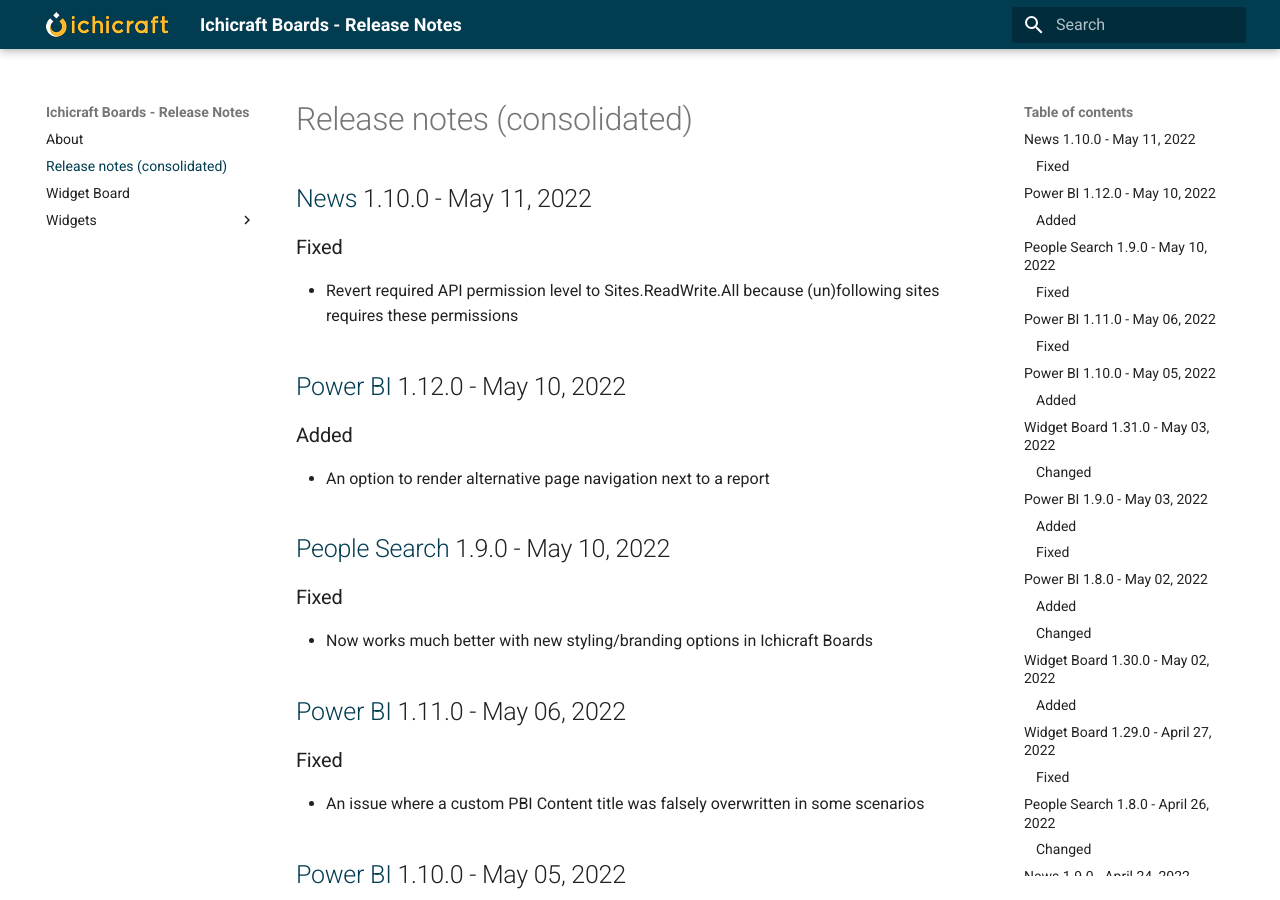
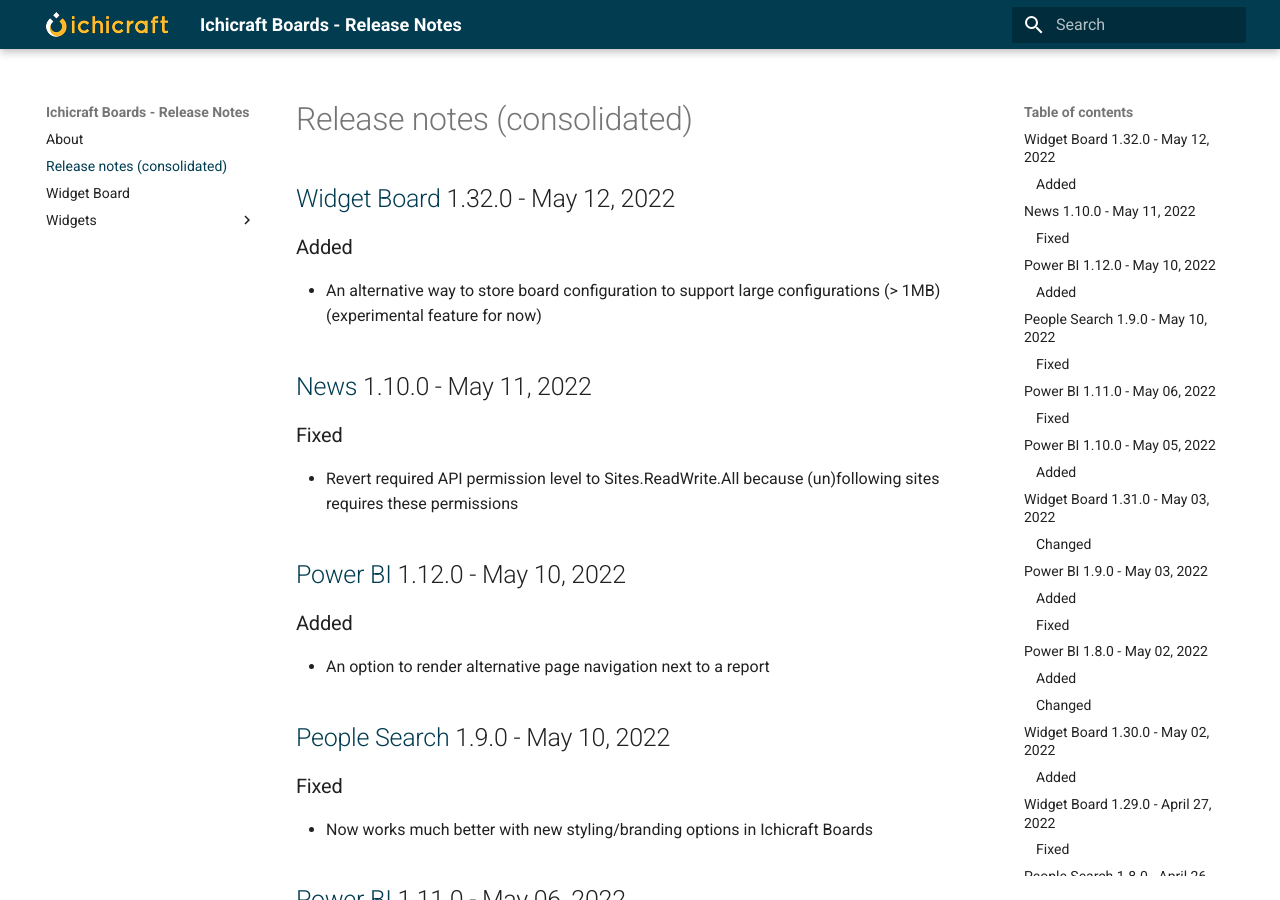
Before and after one commit to ichicraft/widgets-docs, an MkDocs documentation site: the page built from docs/Release-notes-(consolidated).md, in a window 1280 px wide and 900 px high. Built offline with MkDocs 1.6.1 and Material for MkDocs 9.7.7, drawn with Linux system fonts in a browser that asks for light colours.

Commit message:
Release notes updated by BuildService

```diff
--- a/docs/Release-notes-(consolidated).md
+++ b/docs/Release-notes-(consolidated).md
@@ -1,3 +1,8 @@
+## [Widget Board](./Widget Board.md) 1.32.0 - May 12, 2022
+
+### Added
+- An alternative way to store board configuration to support large configurations (&gt; 1MB) (experimental feature for now)
+
 ## [News](./Widgets/News.md) 1.10.0 - May 11, 2022
 
 ### Fixed
```
Also changed, not shown: docs/Widget Board.md (+5 -0 lines).
